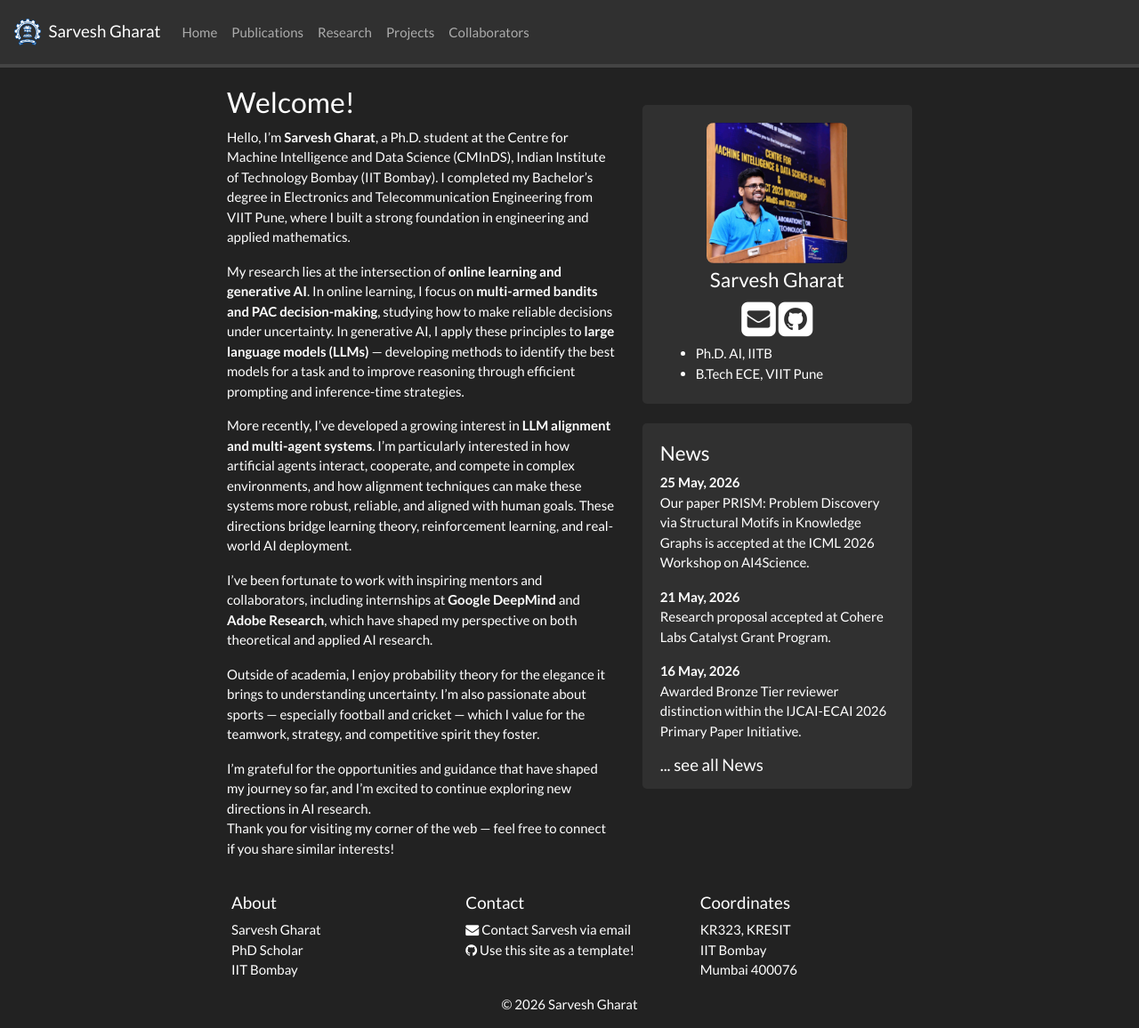
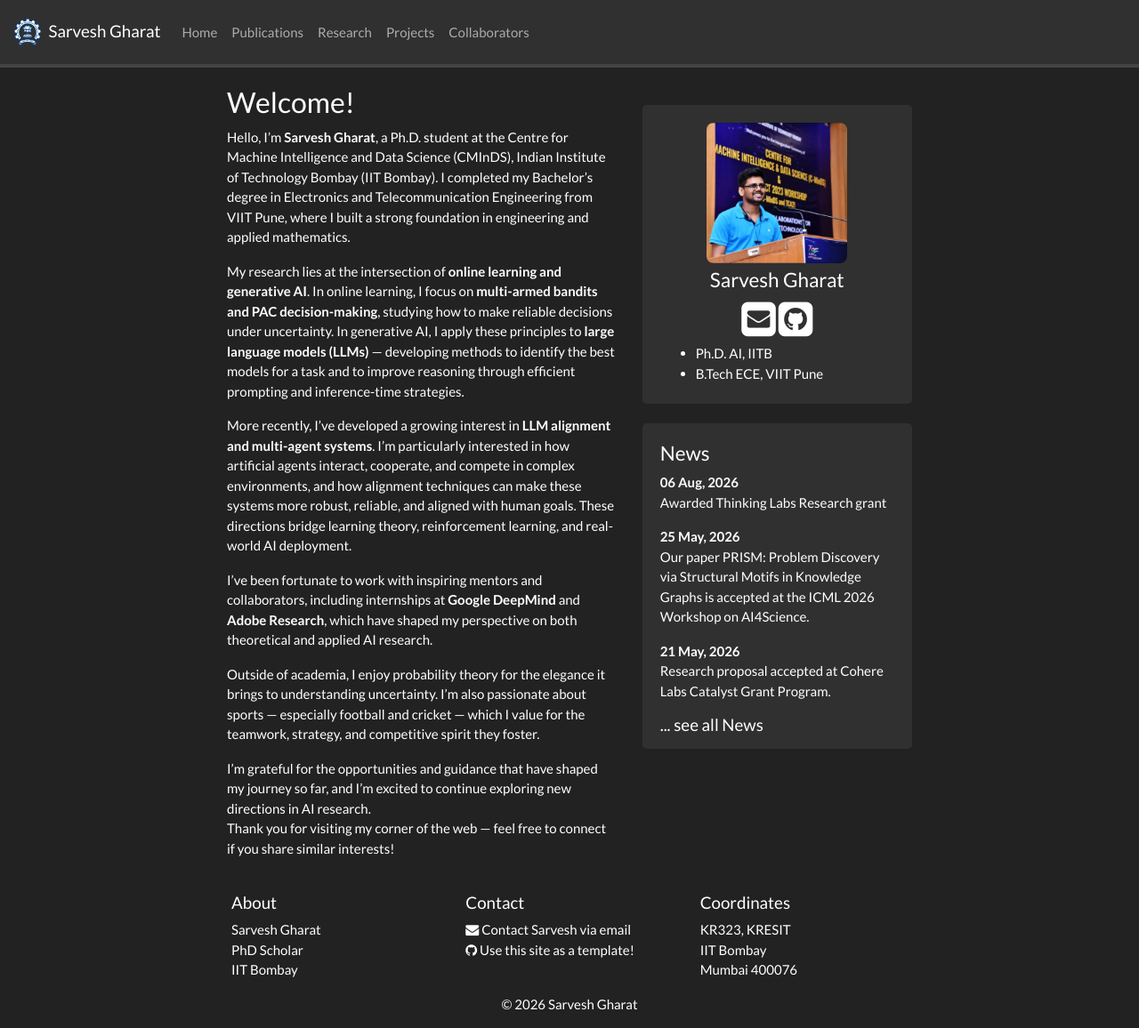
Before and after one commit to SarveshVGharat/SarveshVGharat.github.io, a Jekyll site: the page built from _pages/home.md, in a window 1280 px wide and 1156 px high. Shown: the whole window at 89% size. Built offline with Jekyll 4.4.1, drawn with Linux system fonts in a browser that asks for light colours; nearby versions of some CDN libraries; a style sheet for code colours, icons or effects is not loaded.

Commit message:
Update news.yml

```diff
--- a/_data/news.yml
+++ b/_data/news.yml
@@ -1,3 +1,6 @@
+- date: 06 Aug, 2026
+  headline: "Awarded Thinking Labs Research grant"
+
 - date: 25 May, 2026
   headline: "Our paper PRISM: Problem Discovery via Structural Motifs in Knowledge Graphs is accepted at the ICML 2026 Workshop on AI4Science."
 
```
